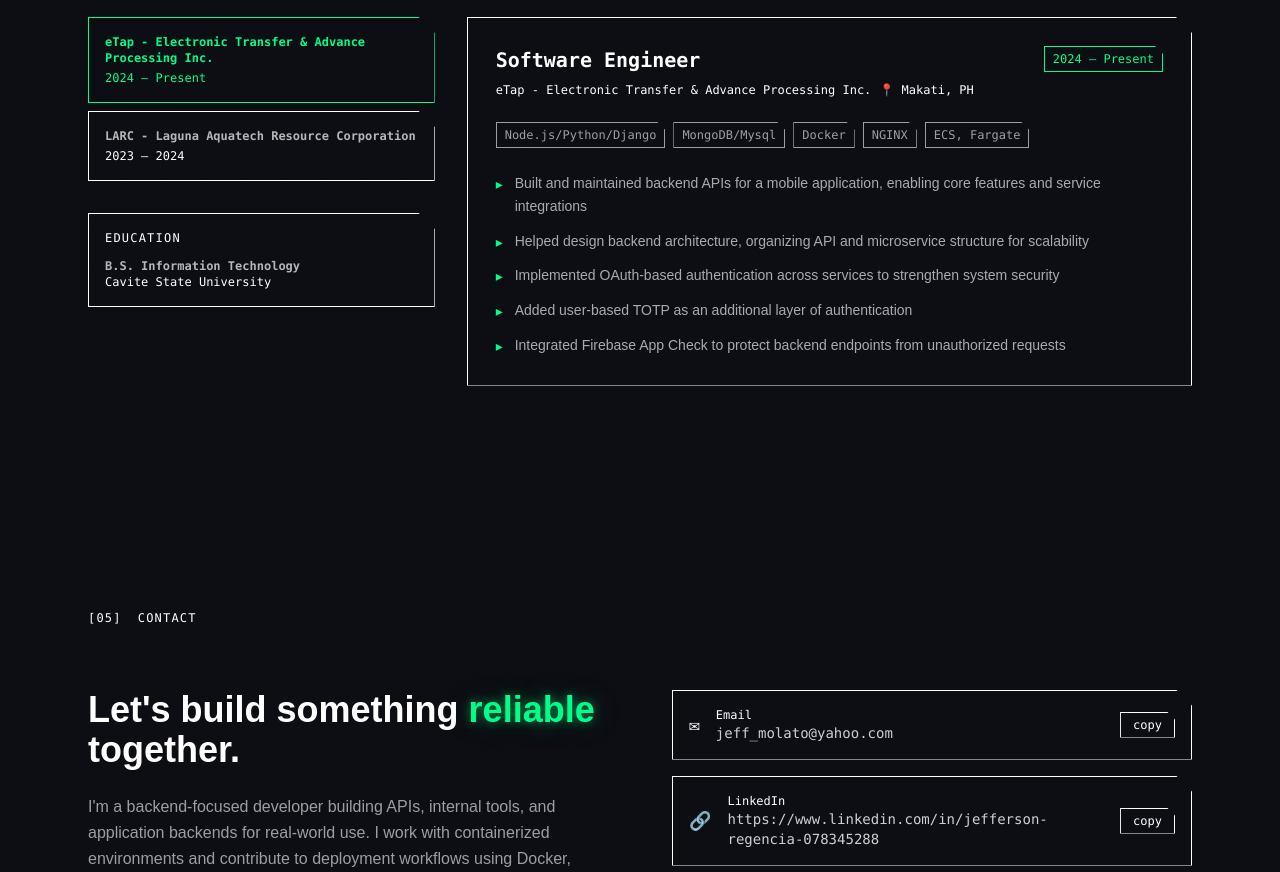
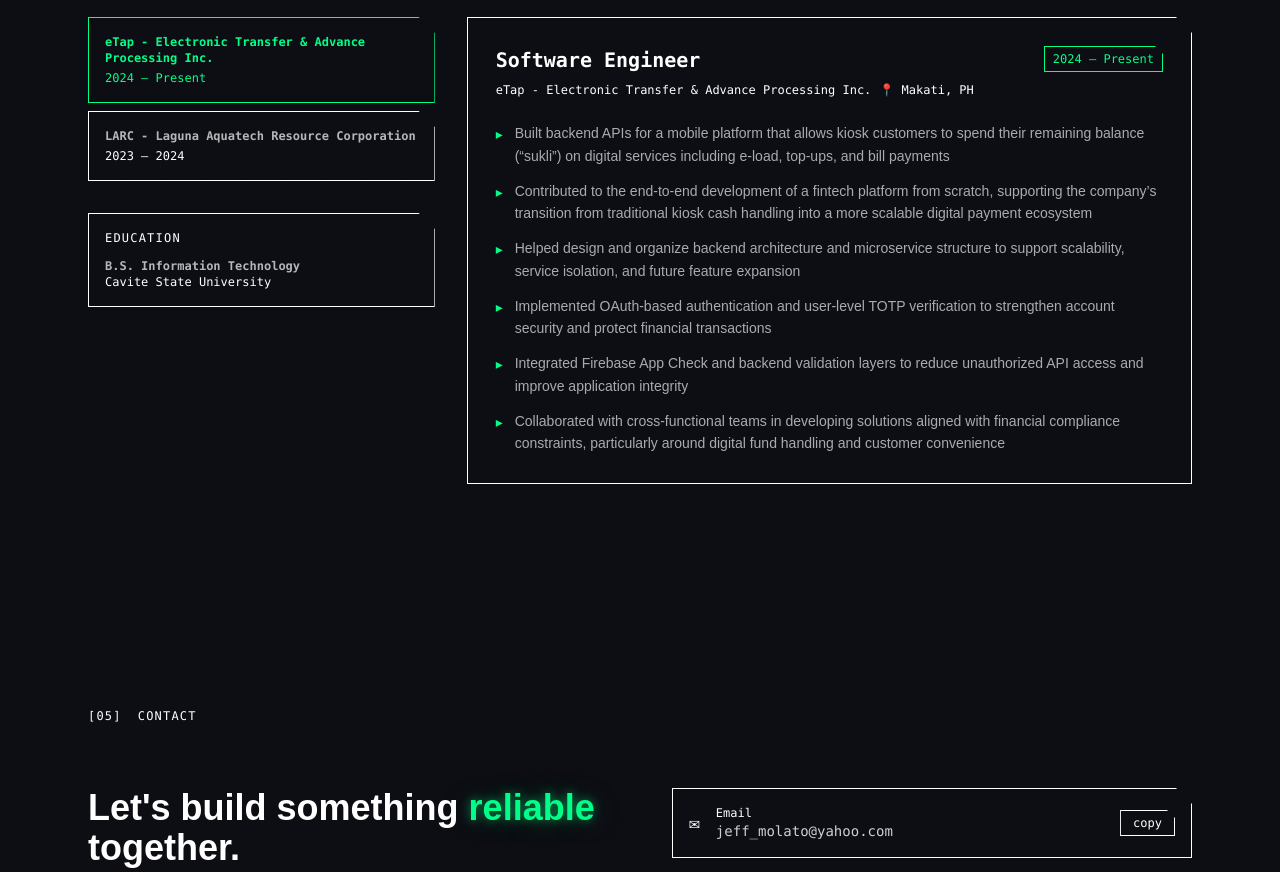
Before and after one commit to flaxss/portfolio, a React (Vite) app: page / in a window 1280 px wide. Shown: the part 4280-5152 px from the top of the page. Built offline with nearby package versions, Linux system fonts and the light colour scheme.

Commit message:
chore: experience tab content enhancement

```diff
--- a/src/components/Experience.tsx
+++ b/src/components/Experience.tsx
@@ -6,13 +6,13 @@
     company: 'eTap - Electronic Transfer & Advance Processing Inc.',
     period: '2024 — Present',
     location: 'Makati, PH',
-    stack: ['Node.js/Python/Django', 'MongoDB/Mysql', 'Docker', 'NGINX', 'ECS, Fargate'],
     achievements: [
-      'Built and maintained backend APIs for a mobile application, enabling core features and service integrations',
-      'Helped design backend architecture, organizing API and microservice structure for scalability',
-      'Implemented OAuth-based authentication across services to strengthen system security',
-      'Added user-based TOTP as an additional layer of authentication',
-      'Integrated Firebase App Check to protect backend endpoints from unauthorized requests',
+      'Built backend APIs for a mobile platform that allows kiosk customers to spend their remaining balance (“sukli”) on digital services including e-load, top-ups, and bill payments',
+      'Contributed to the end-to-end development of a fintech platform from scratch, supporting the company’s transition from traditional kiosk cash handling into a more scalable digital payment ecosystem',
+      'Helped design and organize backend architecture and microservice structure to support scalability, service isolation, and future feature expansion',
+      'Implemented OAuth-based authentication and user-level TOTP verification to strengthen account security and protect financial transactions',
+      'Integrated Firebase App Check and backend validation layers to reduce unauthorized API access and improve application integrity',
+      'Collaborated with cross-functional teams in developing solutions aligned with financial compliance constraints, particularly around digital fund handling and customer convenience',
     ],
   },
   {
@@ -20,13 +20,12 @@
     company: 'LARC - Laguna Aquatech Resource Corporation',
     period: '2023 — 2024',
     location: 'Laguna, PH',
-    stack: ['PHP/Code Igniter', 'HTML', 'Javascript', 'Ajax', 'Bootstrap'],
     achievements: [
-      'Developed and maintained internal web systems for company operations as a solo developer',
-      'Built a warehouse management system to track inventory and generate operational reports',
-      'Developed a vehicle dispatch system for scheduling, tracking usage, and monitoring trip duration and distance',
-      'Implemented a reservation feature for vehicle allocation based on date and duration',
-      'Built a leave filing system with automated email notifications for HR',
+      'Served as the sole developer for multiple internal business systems used to streamline warehouse, fleet, and HR operations across the company',
+      'Developed a warehouse management system for inventory monitoring, stock usage tracking, and operational reporting, improving visibility into day-to-day warehouse activities',
+      'Built a vehicle dispatch and reservation platform for scheduling company vehicles, tracking trip duration and distance, and optimizing fleet resource allocation',
+      'Developed an HR leave management system with automated email notifications to simplify leave filing and approval processes',
+      'Maintained and enhanced internal web applications, supporting operational efficiency through custom business process automation',
     ],
   },
 ]
@@ -72,7 +71,7 @@
               <button
                 key={i}
                 onClick={() => setActiveExp(i)}
-                className={`w-full text-left border clip-corner p-4 transition-all duration-200 group ${activeExp === i
+                className={`w-full cursor-pointer text-left border clip-corner p-4 transition-all duration-200 group ${activeExp === i
                   ? 'border-neon/50 bg-neon/5 text-neon'
                   : 'border-border text-muted hover:border-neon/20 hover:text-white'
                   }`}
@@ -113,13 +112,13 @@
               </div>
 
               {/* Stack */}
-              <div className="flex flex-wrap gap-2 mb-6">
+              {/* <div className="flex flex-wrap gap-2 mb-6">
                 {exp.stack.map(s => (
                   <span key={s} className="font-mono text-xs bg-panel border border-border text-white/60 px-2 py-1 clip-corner-sm">
                     {s}
                   </span>
                 ))}
-              </div>
+              </div> */}
 
               {/* Achievements */}
               <div className="space-y-3">
--- a/src/components/Projects.tsx
+++ b/src/components/Projects.tsx
@@ -86,7 +86,7 @@
     return () => observer.disconnect()
   }, [])
 
-  const renderCard = (p: any) => (
+  const renderCard = (p) => (
     <div
       key={p.id}
       className="group border clip-corner bg-panel hover:bg-neon/5 transition cursor-pointer border-border hover:border-neon/30 text-white/70"
```
